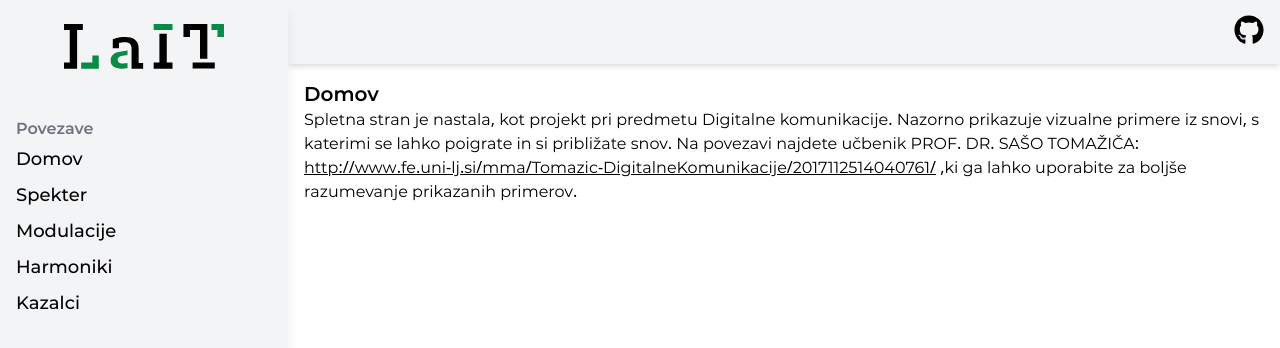
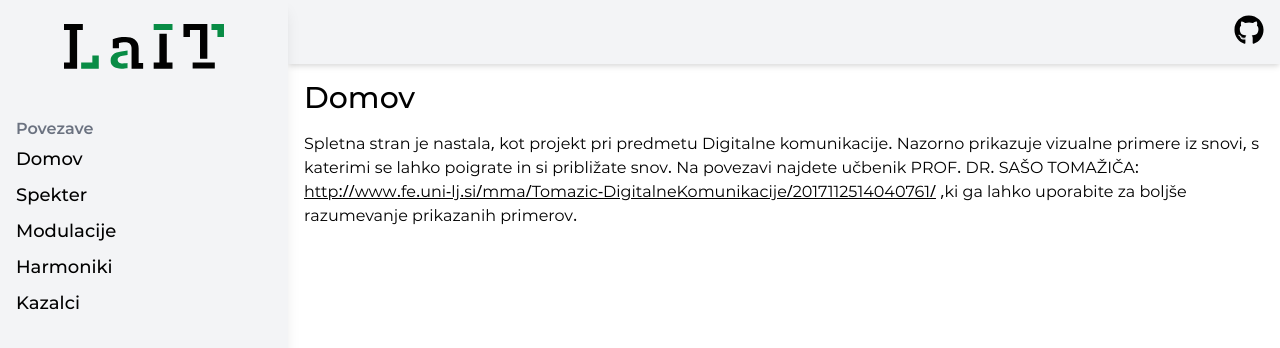
Before and after one commit to jurerotar/Digital-communications-demo, a Vue app: page / in a window 1280 px wide. Shown: the top 348 px of the page. Built offline with nearby package versions, Linux system fonts and the light colour scheme.

Commit message:
Code tidying

```diff
--- a/src/pages/Home.vue
+++ b/src/pages/Home.vue
@@ -1,5 +1,5 @@
 <template>
-    <h2 class="font-semibold text-xl">Domov</h2>
+    <h1 class="text-3xl font-medium mb-4">Domov</h1>
     <div>
        Spletna stran je nastala, kot projekt pri predmetu Digitalne komunikacije. Nazorno prikazuje vizualne primere iz snovi, s katerimi se lahko poigrate in si približate snov.
         Na povezavi najdete učbenik PROF. DR. SAŠO TOMAŽIČA:<br>
@@ -12,17 +12,5 @@
 
 export default {
     name: "Home",
-    components: {},
-    data() {
-        return {}
-    },
-
-    methods: {},
-    mounted() {
-
-    },
-
-    computed: {},
 }
-
 </script>
```
